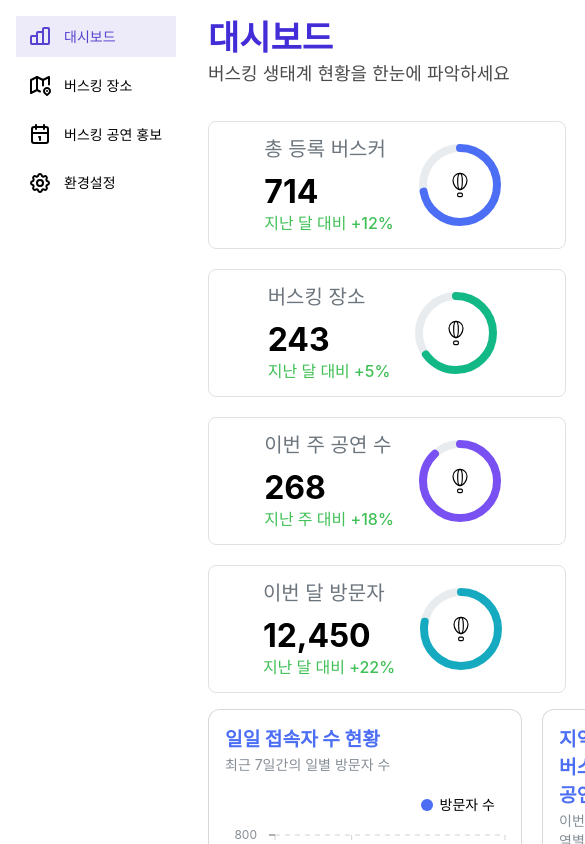
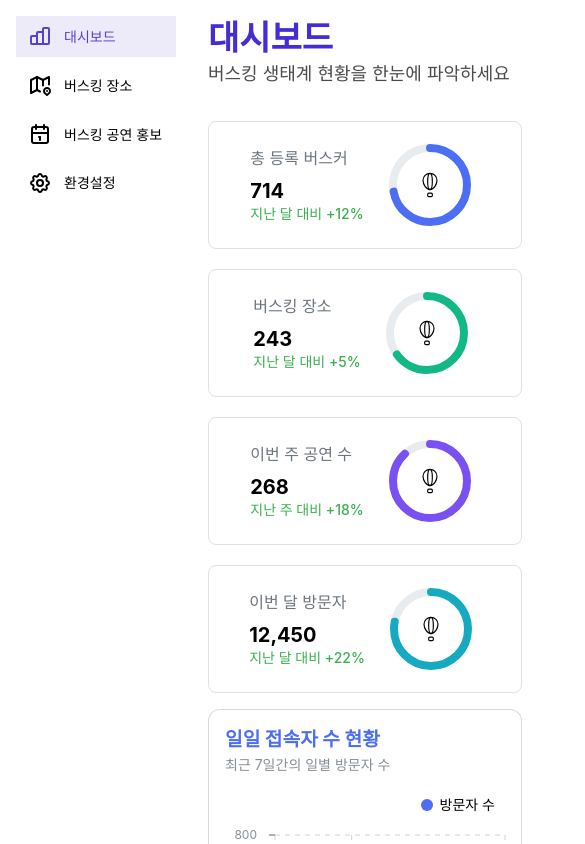
Before and after one commit to dlwlsdn201/project--busking-information-service--nextjs, a Next.js app: page /dashboard in a window 390 px wide. Shown: the top 844 px of the page, 585 px wide, since content can reach past the window. Built offline with nearby package versions, Linux system fonts and the light colour scheme.

Commit message:
:art: 대시보드 > 컨텐츠 반응형 레이아웃 구현 완료

```diff
--- /dev/null
+++ b/src/app/config/font.ts
@@ -0,0 +1,7 @@
+export const STANDARD_FONT_SIZES = {
+  xs: '0.75rem',
+  sm: '0.875rem',
+  md: '1rem',
+  lg: '1.25rem',
+  xl: '2rem',
+};
--- /dev/null
+++ b/src/app/config/responsive.ts
@@ -0,0 +1,7 @@
+// max-width 속성값
+export const RESPONSIVE_BREAKPOINTS = {
+  mobile: 480,
+  tablet: 1000,
+  laptop: 1440,
+  desktop: 1920,
+};
--- a/src/features/dashboard-card/component/DashboardCard.tsx
+++ b/src/features/dashboard-card/component/DashboardCard.tsx
@@ -10,6 +10,8 @@ import {
   BoxComponentProps,
 } from '@mantine/core';
 import styled from 'styled-components';
+import { RESPONSIVE_BREAKPOINTS } from '@app/config/responsive';
+import { STANDARD_FONT_SIZES } from '@app/config/font';
 
 interface DashboardCardProps {
   title: string;
@@ -53,24 +55,36 @@ const IconWrapper = styled(Box)<
 `;
 
 const ValueText = styled(Text)`
-  font-size: 2rem;
+  font-size: ${STANDARD_FONT_SIZES.xl};
   font-weight: 700;
   line-height: 1.2;
+
+  @media (max-width: ${RESPONSIVE_BREAKPOINTS.mobile}px) {
+    font-size: ${STANDARD_FONT_SIZES.lg};
+  }
 `;
 
 const TitleText = styled(Text)`
-  font-size: 1.25rem;
+  font-size: ${STANDARD_FONT_SIZES.md};
   color: #6c757d;
   margin-bottom: 0.5rem;
+
+  @media (max-width: ${RESPONSIVE_BREAKPOINTS.mobile}px) {
+    font-size: ${STANDARD_FONT_SIZES.md};
+  }
 `;
 
 const DescriptionText = styled(Text)<{
   positive?: boolean;
   children: React.ReactNode;
 }>`
-  font-size: 1rem;
-  color: ${(props) => (props.positive ? '#40c057' : '#ff6b6b')};
+  font-size: ${STANDARD_FONT_SIZES.sm};
+  color: ${(props) => (props.positive ? '#39b14f' : '#ff6b6b')};
   font-weight: 500;
+
+  @media (max-width: ${RESPONSIVE_BREAKPOINTS.mobile}px) {
+    font-size: ${STANDARD_FONT_SIZES.sm};
+  }
 `;
 
 export const DashboardCard: React.FC<DashboardCardProps> = ({
--- a/src/widgets/dashboard/DashboardWidget.tsx
+++ b/src/widgets/dashboard/DashboardWidget.tsx
@@ -2,7 +2,7 @@
 
 import React, { useEffect, useState } from 'react';
 import { NextPage } from 'next';
-import { Skeleton, SimpleGrid } from '@mantine/core';
+import { Skeleton } from '@mantine/core';
 import styled from 'styled-components';
 import { FlexLayout } from '@shared/ui/layout/FlexLayout';
 import {
@@ -16,15 +16,26 @@ import { ThisWeekEventEachRegionStatistic } from '@features/dashboard-card/ui/Th
 import { EachRegionBuskerStatistic } from '@features/dashboard-card/ui/EachRegionBuskerStatistic';
 import { LatestPosts } from '@features/dashboard-card/ui/LatestPosts';
 import { PageTitle } from '@shared/ui/common';
+import { RESPONSIVE_BREAKPOINTS } from '@app/config/responsive';
 
 const BriefStatisticSection = styled.div<{
   height?: `${number}%`;
 }>`
   display: grid;
   grid-gap: 1.25rem;
-  grid-template-columns: repeat(auto-fit, minmax(15rem, 1fr));
-  grid-template-rows: repeat(auto-fit, minmax(auto, 1fr));
+
+  // 기본적으로 4열 레이아웃 적용(데스크탑)
+  grid-template-columns: repeat(4, 1fr);
+  grid-template-rows: auto;
   height: ${(props) => props?.height ?? 'auto'};
+
+  @media (max-width: ${RESPONSIVE_BREAKPOINTS.tablet}px) {
+    grid-template-columns: repeat(2, 1fr);
+  }
+
+  @media (max-width: ${RESPONSIVE_BREAKPOINTS.mobile}px) {
+    grid-template-columns: repeat(1, 1fr);
+  }
 `;
 
 const MainStatisticSection = styled.div<{
@@ -32,9 +43,19 @@ const MainStatisticSection = styled.div<{
 }>`
   display: grid;
   grid-gap: 1.25rem;
-  grid-template-columns: 2fr 2fr;
-  grid-template-rows: 1fr;
+
+  // 기본적으로 2열 레이아웃 적용(데스크탑)
+  grid-template-columns: repeat(2, 1fr);
+  grid-template-rows: auto;
   height: ${(props) => props?.height ?? 'auto'};
+
+  @media (max-width: ${RESPONSIVE_BREAKPOINTS.tablet}px) {
+    grid-template-columns: repeat(2, 1fr);
+  }
+
+  @media (max-width: ${RESPONSIVE_BREAKPOINTS.mobile}px) {
+    grid-template-columns: repeat(1, 1fr);
+  }
 `;
 
 export const DashboardWidget: NextPage = () => {
```
